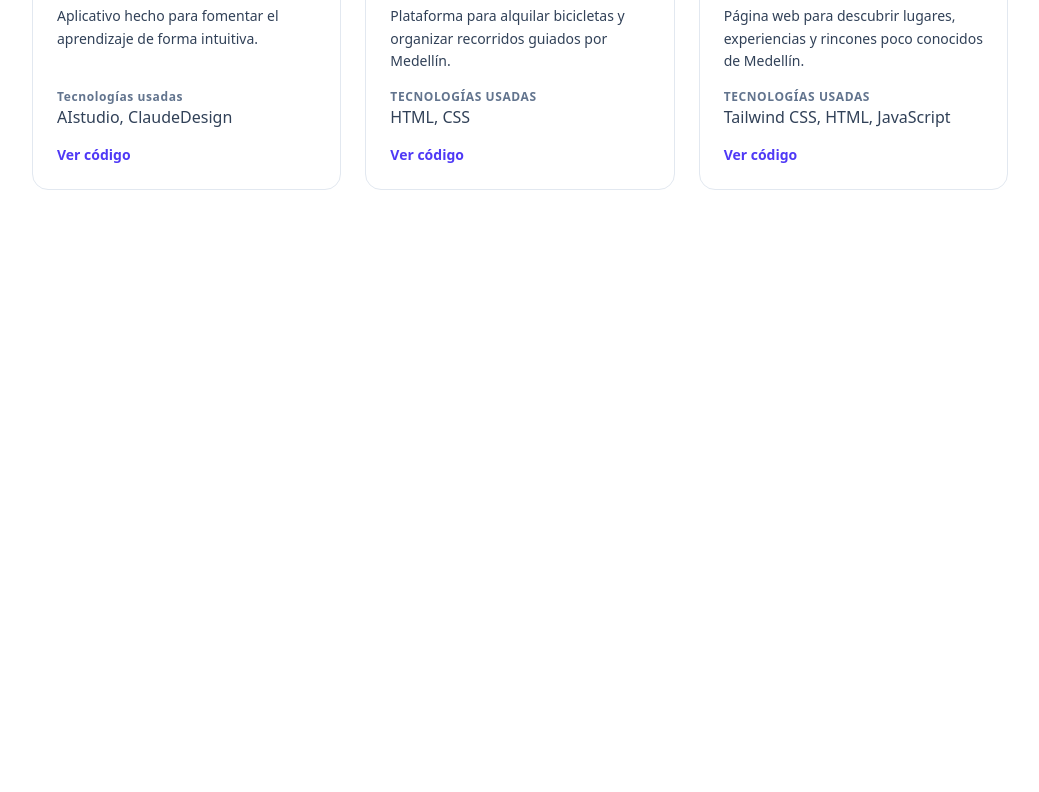
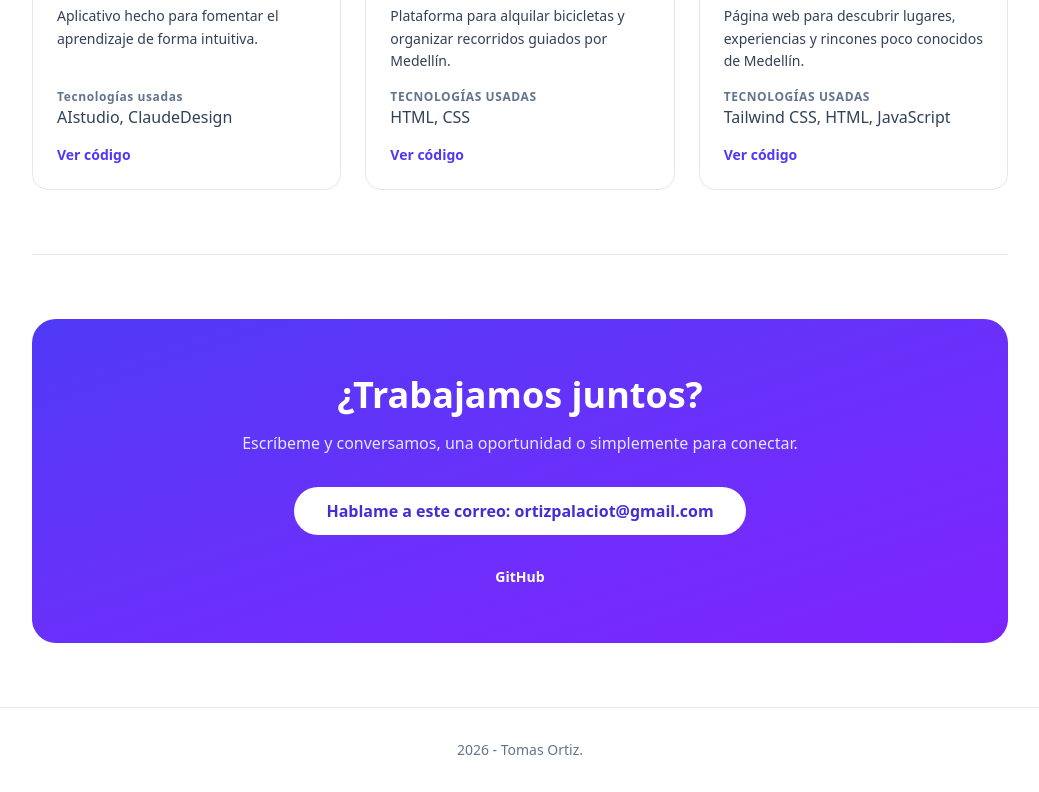
Before and after one commit to Tomas497/Pagina-Web, a plain HTML site: page index.html in a window 1280 px wide. Shown: the part 1665-2457 px from the top of the page, without its empty margins (120-1159 px from the left). Before the commit the page ends 1919 px from the top, so only its background shows below. Drawn offline with nearby package versions, Linux system fonts and the light colour scheme.

Commit message:
Link y seccion de contacto, fin del main

```diff
--- a/index.html
+++ b/index.html
@@ -227,3 +227,37 @@
     </article>
   </div>
 </section>
+
+<section id="contacto" class="scroll-mt-24 border-t border-slate-200 py-16 dark:border-slate-800">
+    <div class="rounded-3xl bg-gradient-to-br from-indigo-600 to-violet-600 px-6 py-14 text-center text-white sm:px-12">
+      <h2 class="text-3xl font-bold sm:text-4xl">
+        ¿Trabajamos juntos?
+      </h2>
+
+      <p class="mx-auto mt-4 max-w-xl text-indigo-100">
+        Escríbeme y conversamos, una oportunidad o simplemente para conectar.
+      </p>
+
+      <a
+        href="mailto:ortizpalaciot@gmail.com"
+        class="mt-8 inline-block rounded-full bg-white px-8 py-3 font-semibold text-indigo-700 transition hover:-translate-y-0.5 hover:bg-indigo-50">
+        Hablame a este correo: ortizpalaciot@gmail.com
+      </a>
+
+      <div class="mt-8 flex justify-center gap-6 text-sm font-semibold">
+
+        <a href="https://github.com/Tomas497" class="underline-offset-4 hover:underline">
+          GitHub
+        </a>
+      </div>
+    </div>
+  </section>
+
+  </main>
+
+  <footer class="border-t border-slate-200 py-8 text-center text-sm text-slate-500 dark:border-slate-800">
+    2026 - Tomas Ortiz.
+  </footer>
+
+</body>
+</html>
```
